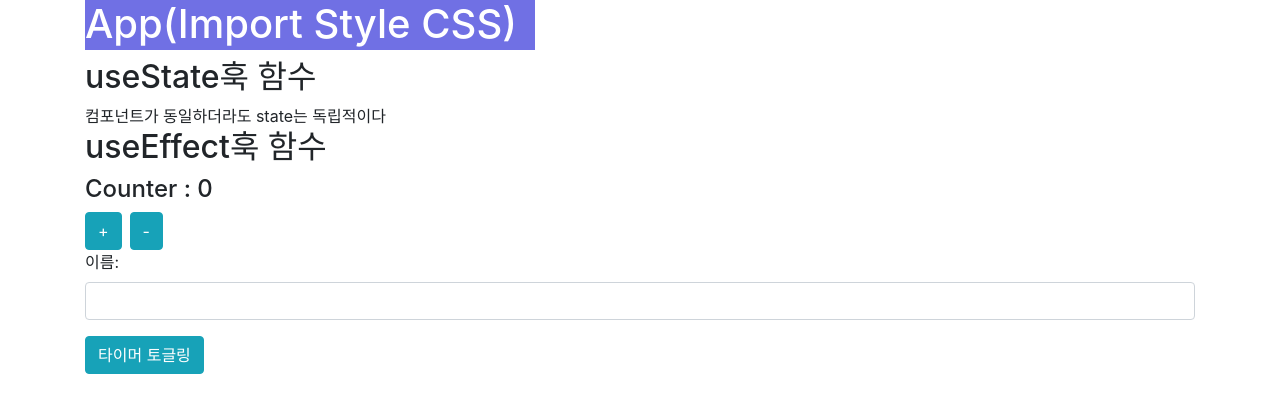
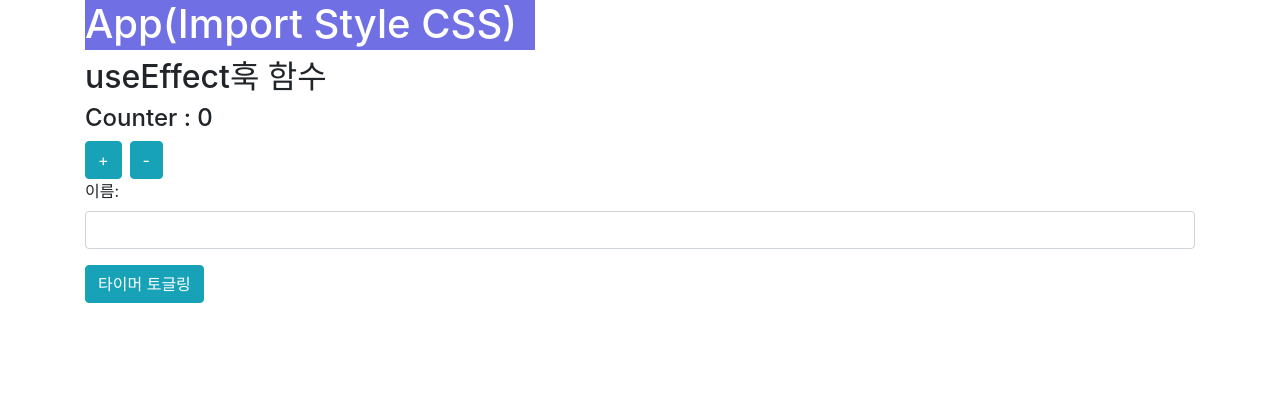
Before and after one commit to hongseungmn/React, a React (Create React App) app in the folder react-hooks-example/: page / in a window 1280 px wide. Shown: the top 412 px of the page. Built offline with nearby package versions, Linux system fonts and the light colour scheme.

Commit message:
리엑트 연습

```diff
--- a/react-hooks-example/src/App.js
+++ b/react-hooks-example/src/App.js
@@ -26,8 +26,8 @@ function App() {
       <h1 className="box">App(Import Style CSS)</h1>
       {/* <Hello/> */}
 
-      <h2>useState훅 함수</h2>
-      컴포넌트가 동일하더라도 state는 독립적이다
+      {/* <h2>useState훅 함수</h2>
+      컴포넌트가 동일하더라도 state는 독립적이다 */}
       {/* <UseState1/>
       <UseState1/> */}
       {/* <UseState2/> */}
```
